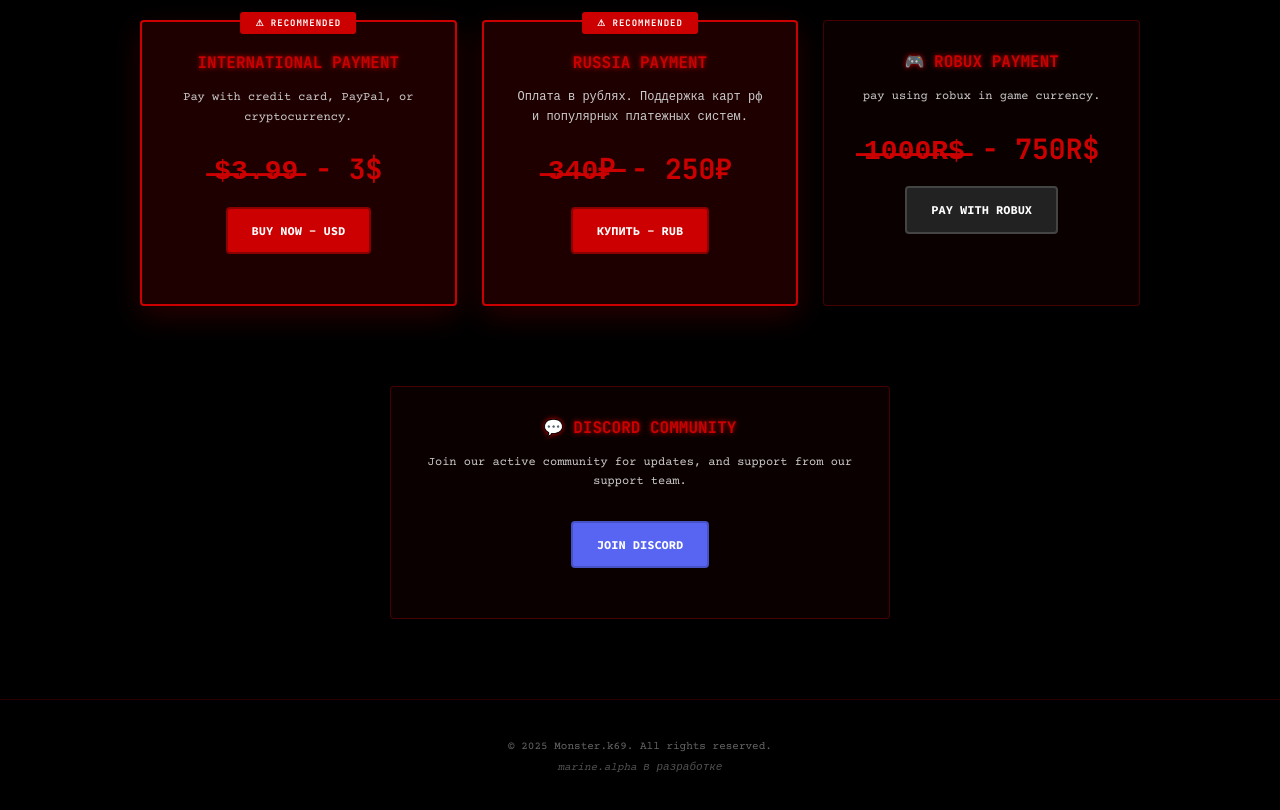
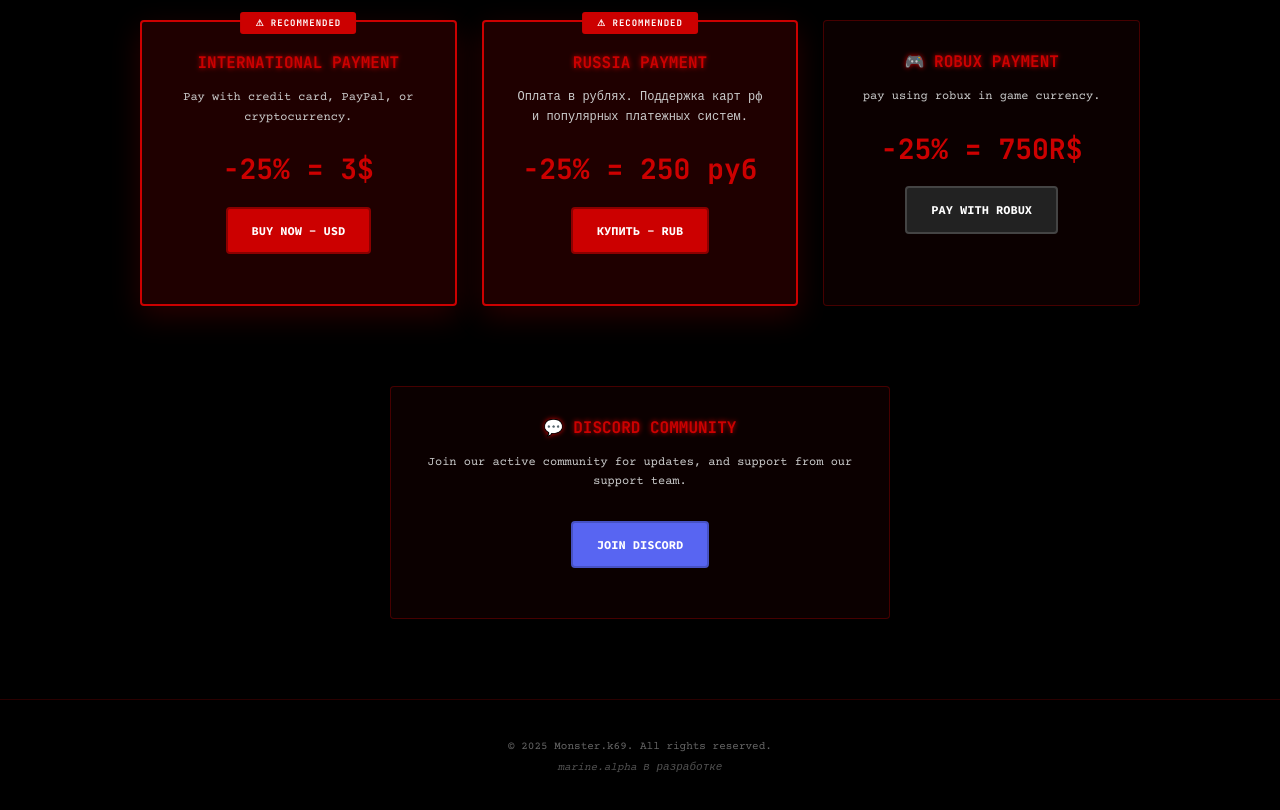
Before and after one commit to gotapped/well1x, a plain HTML site: page index.html in a window 1280 px wide. Shown: the part 2920-3730 px from the top of the page. Drawn offline with nearby package versions, Linux system fonts and the light colour scheme.

Commit message:
Update index.html

```diff
--- a/index.html
+++ b/index.html
@@ -585,19 +585,19 @@
         <div class="feature-card premium">
           <h3>International Payment</h3>
           <p>Pay with credit card, PayPal, or cryptocurrency.</p>
-          <p style="font-size:28px;color:var(--red);font-weight:bold;margin:15px 0;font-family:'JetBrains Mono',monospace;"> ̶$̶3̶.̶9̶9̶ - 3$</p>
+          <p style="font-size:28px;color:var(--red);font-weight:bold;margin:15px 0;font-family:'JetBrains Mono',monospace;"> -25% = 3$</p>
           <p><a href="https://funpay.com/lots/offer?id=41721462" target="_blank" style="background:var(--red);padding:12px 24px;border-radius:4px;text-decoration:none;color:#fff;font-weight:bold;display:inline-block;border:2px solid var(--dark-red);">BUY NOW - USD</a></p>
         </div>
         <div class="feature-card premium">
           <h3>Russia Payment</h3>
           <p>Оплата в рублях. Поддержка карт рф и популярных платежных систем.</p>
-          <p style="font-size:28px;color:var(--red);font-weight:bold;margin:15px 0;font-family:'JetBrains Mono',monospace;"> ̶3̶4̶0̶₽̶ - 250₽</p>
+          <p style="font-size:28px;color:var(--red);font-weight:bold;margin:15px 0;font-family:'JetBrains Mono',monospace;"> -25% = 250 руб</p>
           <p><a href="https://funpay.com/lots/offer?id=41721462" target="_blank" style="background:var(--red);padding:12px 24px;border-radius:4px;text-decoration:none;color:#fff;font-weight:bold;display:inline-block;border:2px solid var(--dark-red);">КУПИТЬ - RUB</a></p>
         </div>
         <div class="feature-card">
           <h3>🎮 Robux Payment</h3>
           <p>pay using robux in game currency.</p>
-          <p style="font-size:28px;color:var(--red);font-weight:bold;margin:15px 0;font-family:'JetBrains Mono',monospace;"> ̶1̶0̶0̶0̶R̶$̶ - 750R$</p>
+          <p style="font-size:28px;color:var(--red);font-weight:bold;margin:15px 0;font-family:'JetBrains Mono',monospace;"> -25% = 750R$</p>
           <p><a href="https://www.roblox.com/game-pass/1414506021/donate-me" target="_blank" style="background:#222;padding:12px 24px;border-radius:4px;text-decoration:none;color:#fff;font-weight:bold;display:inline-block;border:2px solid #444;">PAY WITH ROBUX</a></p>
         </div>
       </div>
```
